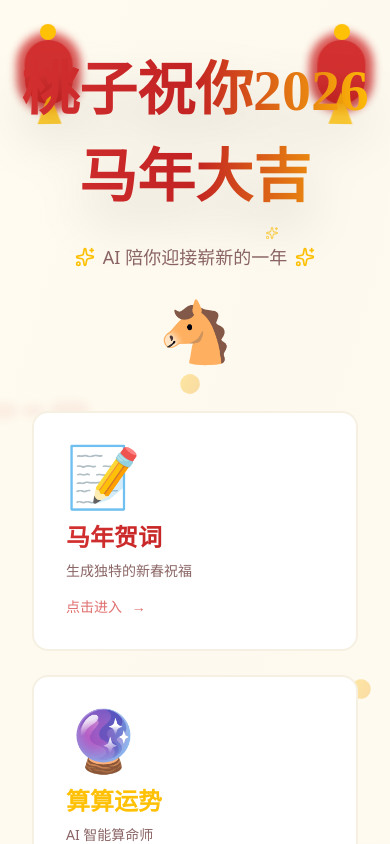
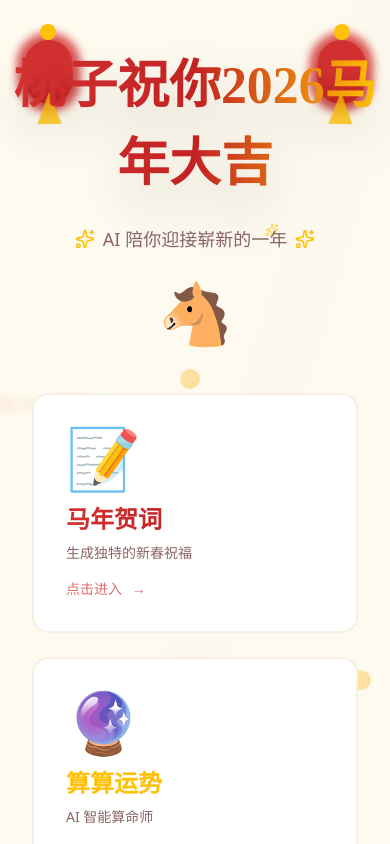
Before and after one commit to Yancy0326/enter-project-3class-newyear, a React (Vite) app: page / in a window 390 px wide. Shown: the top 844 px of the page. Built offline with nearby package versions, Linux system fonts and the light colour scheme.

Commit message:
User edit code

```diff
--- a/src/pages/Home.tsx
+++ b/src/pages/Home.tsx
@@ -49,7 +49,7 @@ const Home = () => {
           repeat: Infinity,
           ease: 'easeInOut'
         }}>
-            <h1 className="md:text-7xl bg-gradient-to-r from-primary via-accent to-secondary bg-clip-text text-transparent drop-shadow-2xl Pro'] York'] font-['Poppins'] text-[57px] font-[800]">桃子祝你2026马年大吉</h1>
+            <h1 className="md:text-7xl bg-gradient-to-r from-primary via-accent to-secondary bg-clip-text text-transparent drop-shadow-2xl Pro'] York'] font-['Poppins'] font-[800] text-[51px]">桃子祝你2026马年大吉</h1>
           </motion.div>
 
           <motion.p initial={{
```
